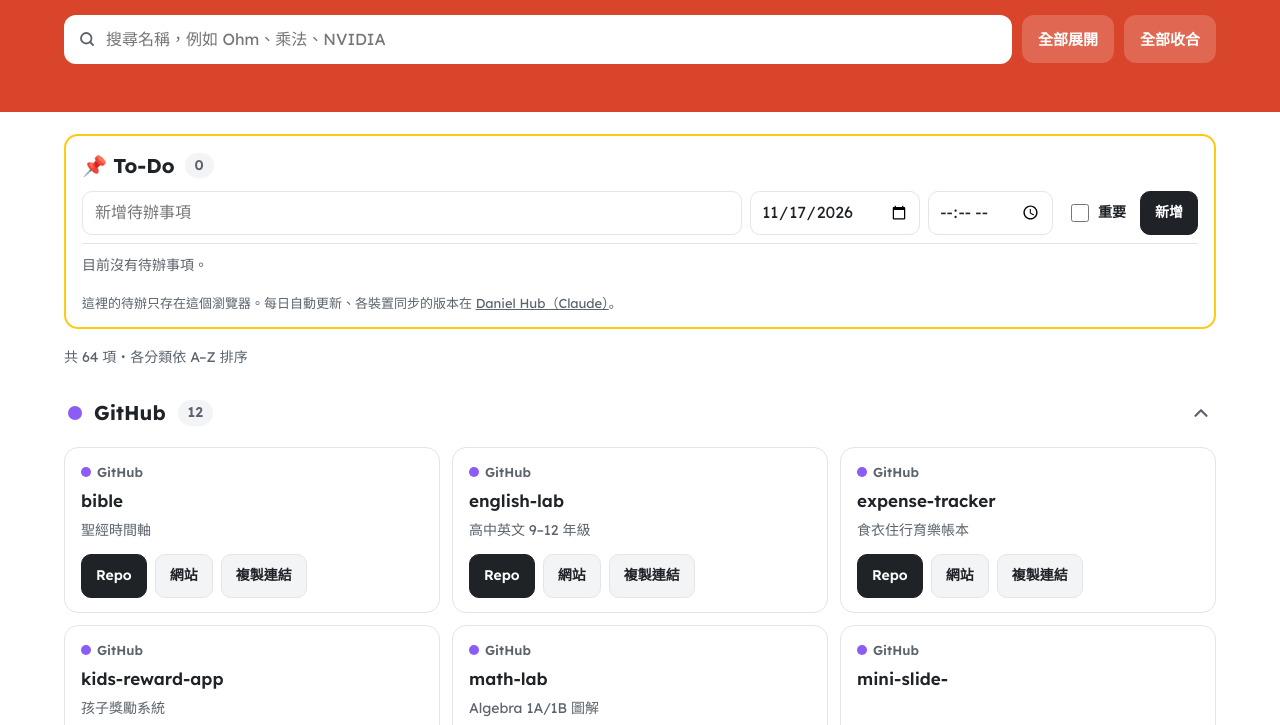
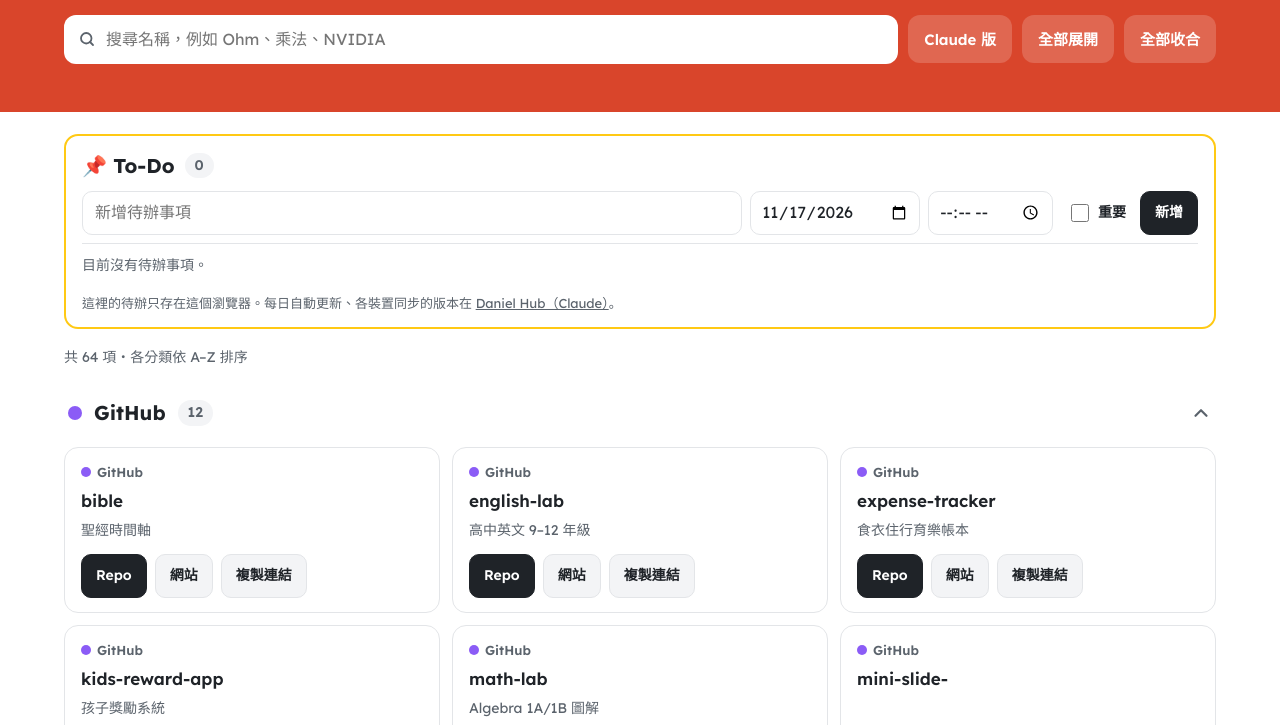
Before and after one commit to danll737321-beep/DanWorkList, a plain HTML site: page index.html in a window 1280 px wide. Shown: the part 132-857 px from the top of the page. Drawn offline with Linux system fonts and the light colour scheme.

Commit message:
Add link to Claude version in header
Co-Authored-By: Claude Opus 5.5 <noreply@anthropic.com>
Claude-Session: https://claude.ai/code/session_01CZiyVWu5GTZePBGD8CMqQB

```diff
--- a/index.html
+++ b/index.html
@@ -37,6 +37,7 @@ select:focus{outline:3px solid var(--sun)}
 .tab[aria-pressed=true]{background:var(--bg);color:var(--ink)}
 .tab:focus-visible{outline:3px solid var(--sun);outline-offset:-3px}
 .ctl{font:inherit;font-size:15px;font-weight:600;min-height:48px;padding:0 16px;border-radius:12px;border:0;background:rgba(255,255,255,.18);color:#fff;cursor:pointer}
+a.ctl{display:inline-flex;align-items:center;text-decoration:none}
 .ctl:focus-visible{outline:3px solid var(--sun)}
 details.sec{border-bottom:1px solid var(--line)}
 details.sec>summary{list-style:none;cursor:pointer;display:flex;align-items:center;gap:12px;min-height:60px;padding:10px 4px;font-size:20px;font-weight:700}
@@ -102,7 +103,7 @@ main{padding:22px max(5vw,16px) 56px}
   <div class="bar">
     <label class="search"><svg viewBox="0 0 24 24" fill="none" stroke="currentColor" stroke-width="2.4" stroke-linecap="round"><circle cx="11" cy="11" r="7"/><path d="m20 20-4-4"/></svg>
       <input id="q" type="search" placeholder="搜尋名稱，例如 Ohm、乘法、NVIDIA" aria-label="搜尋"></label>
-    <button class="ctl" id="openAll">全部展開</button><button class="ctl" id="closeAll">全部收合</button>
+    <a class="ctl" href="https://claude.ai/artifact/B6cSVJSDM2wdFqWiGSRwS3" target="_blank" rel="noopener">Claude 版</a><button class="ctl" id="openAll">全部展開</button><button class="ctl" id="closeAll">全部收合</button>
   </div>
 </div></header>
 <main><div class="wrap">
```
